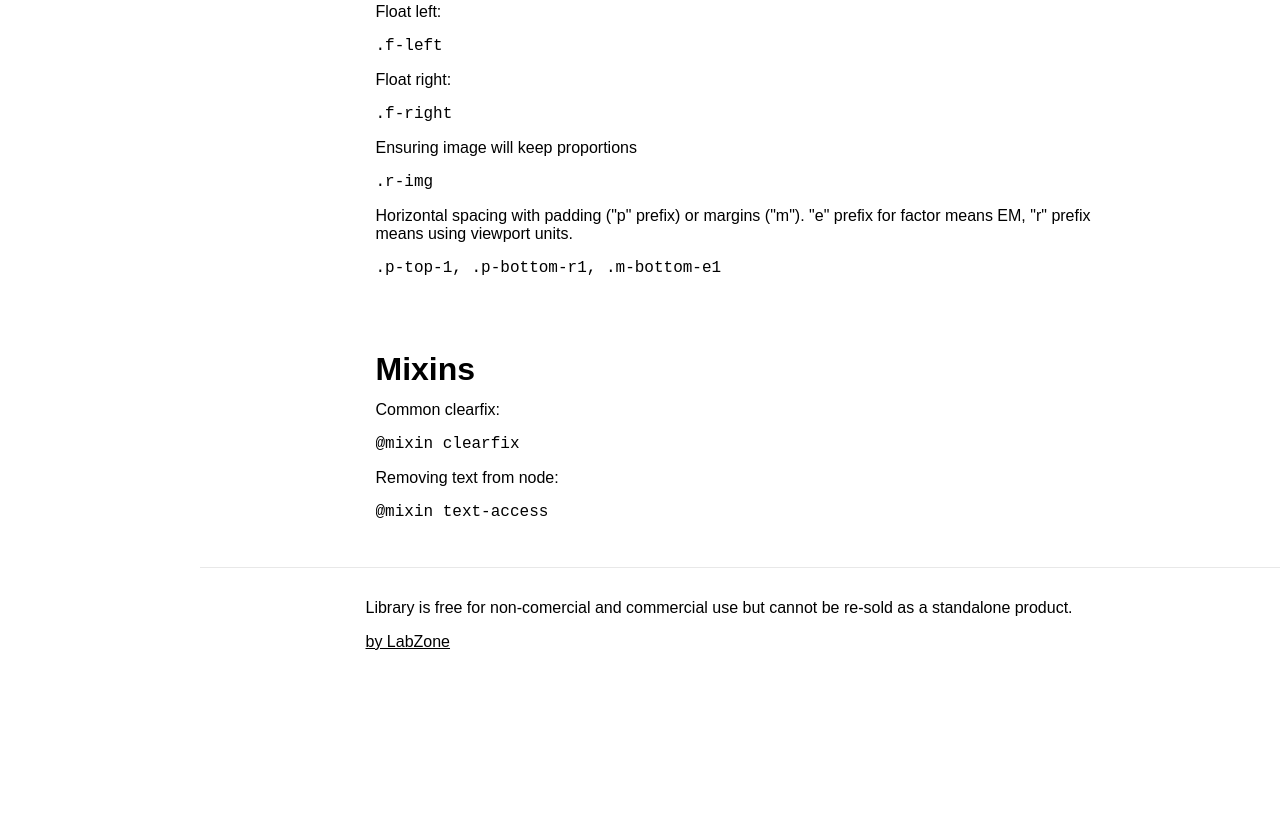
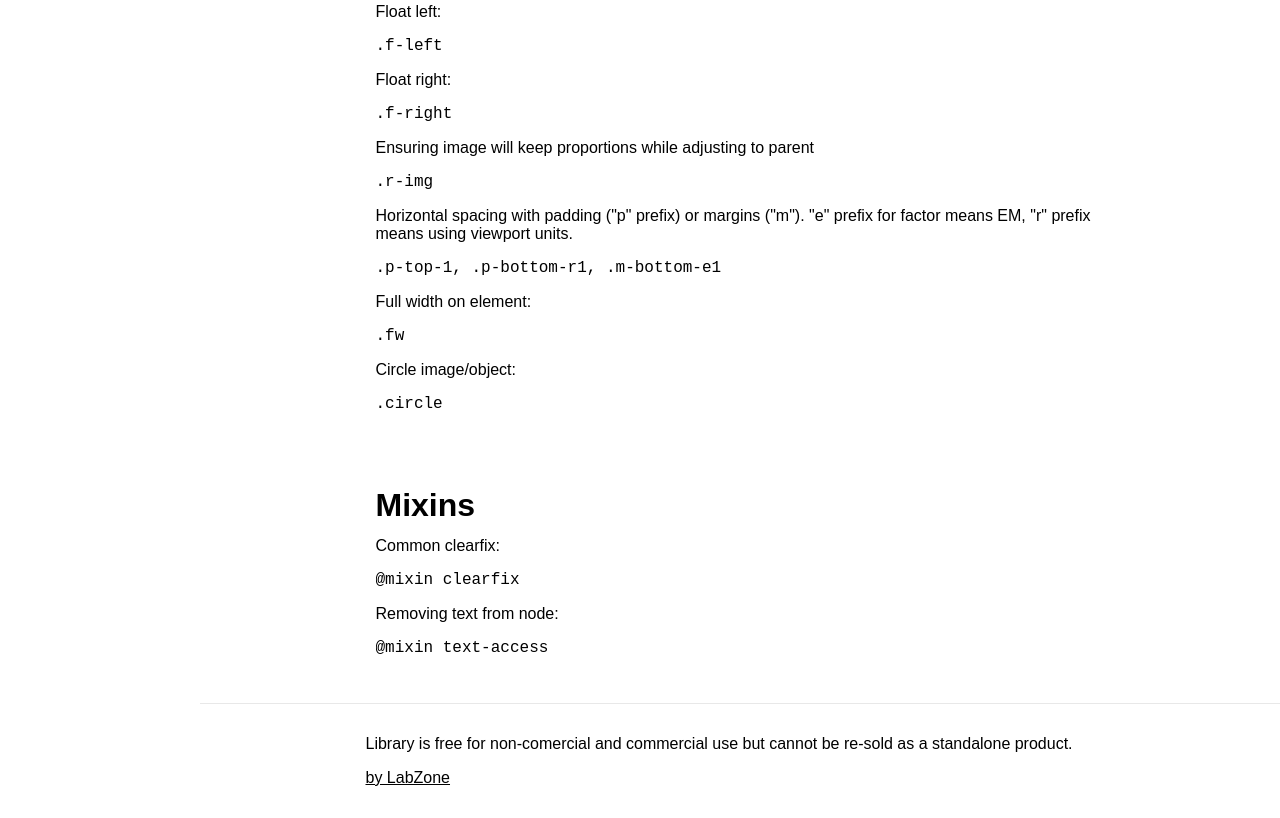
Before and after one commit to vlad-saling/Le-co, a website: page index.html in a window 1280 px wide. Shown: the part 4634-5452 px from the top of the page. Before the commit the page ends 5316 px from the top, so only its background shows below. Drawn offline with Linux system fonts and the light colour scheme.

Commit message:
circle helper

```diff
--- a/index.html
+++ b/index.html
@@ -733,11 +733,17 @@
         <pre>.f-right</pre>
 
 
-        <p>Ensuring image will keep proportions</p>
+        <p>Ensuring image will keep proportions while adjusting to parent</p>
         <pre>.r-img</pre>
 
         <p>Horizontal spacing with padding ("p" prefix) or margins ("m"). "e" prefix for factor means EM, "r" prefix means using viewport units.</p>
         <pre>.p-top-1, .p-bottom-r1, .m-bottom-e1</pre>
+
+        <p>Full width on element:</p>
+        <pre>.fw</pre>
+
+        <p>Circle image/object:</p>
+        <pre>.circle</pre>
 
 
       </section>
--- a/src/scss/helpers/general.scss
+++ b/src/scss/helpers/general.scss
@@ -18,4 +18,9 @@
 
 .fw {
 	width: 100% !important;
+	max-width: 100% !important;
 }
+
+.circle {
+	border-radius: 50%;
+}
```
Also changed, not shown: dist/css/le-co.css, dist/css/le-co.min.css, 1 other file.
